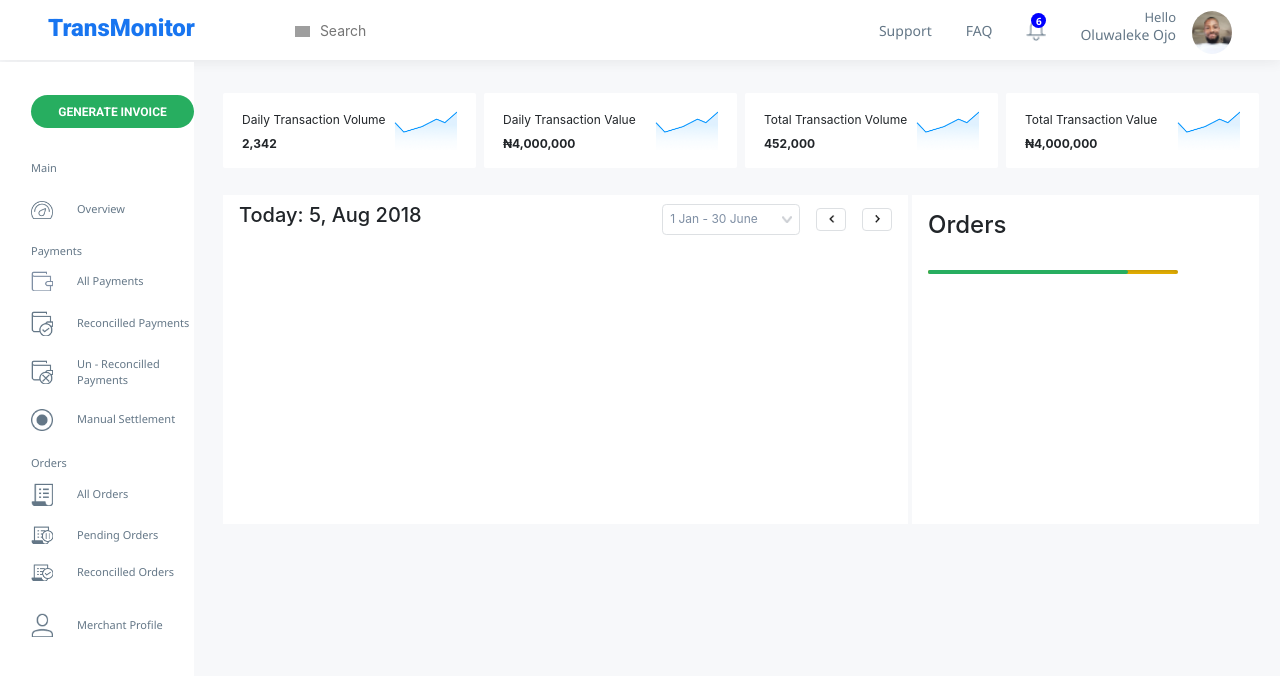
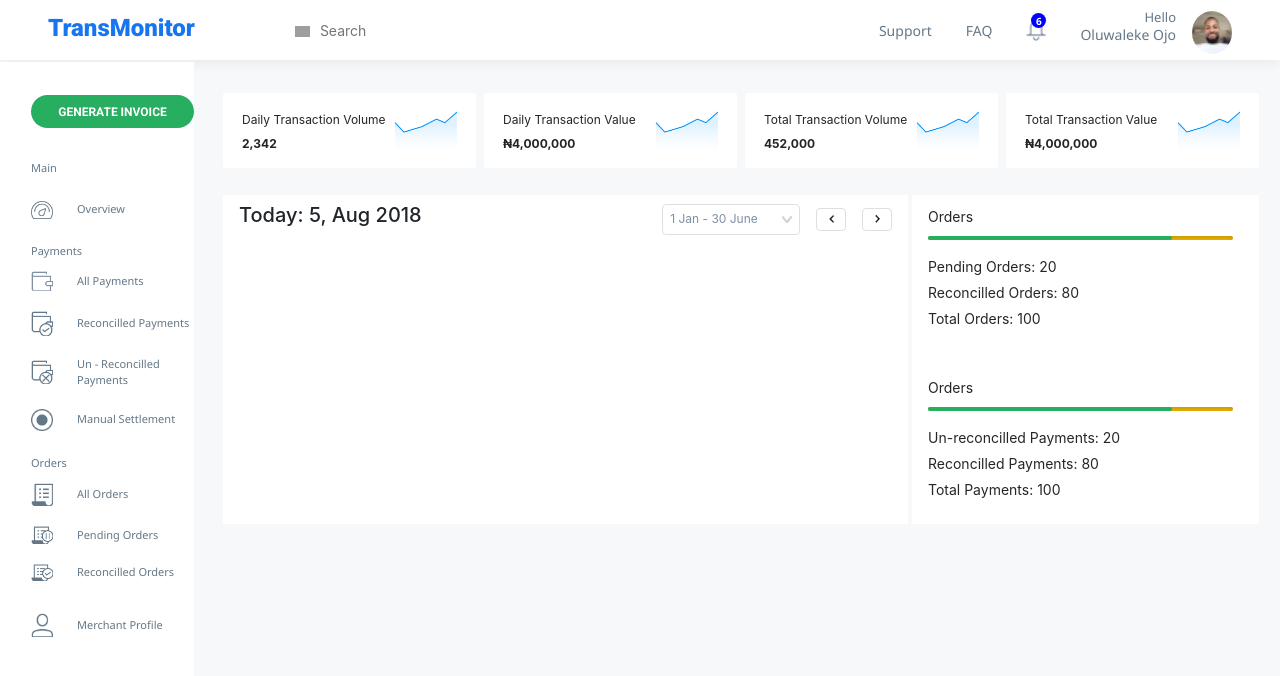
Before and after one commit to wisdomosara/mint, a React (Create React App) app: page / in a window 1280 px wide. Shown: the top 676 px of the page. Built offline with nearby package versions, Linux system fonts and the light colour scheme; grey boxes are pictures that could not be loaded.

Commit message:
finished the progressbar

```diff
--- a/src/App.css
+++ b/src/App.css
@@ -178,16 +178,24 @@ progress[value] {
   /* Reset the default appearance */
   -webkit-appearance: none;
    appearance: none;
-
-  width: 250px;
+  width: 305px;
   height: 4px;
 }
 progress[value]::-webkit-progress-bar {
   background-color: #FDC203;
   border-radius: 2px;
+  margin-top:-15px;
+
   box-shadow: 0 2px 5px rgba(0, 0, 0, 0.25) inset;
 }
 progress[value]::-webkit-progress-value {
   background-color: #27AE60;
   border-radius: 2px;
 }
+.charts-right p{
+  font-size: 14px;
+  color: #262626;
+  margin-top:-5px;
+  margin-bottom: 10px !important;
+  padding: 0 !important
+}
--- a/src/components/Body.jsx
+++ b/src/components/Body.jsx
@@ -85,8 +85,16 @@ export default class Body extends Component {
                         </div>
                     </div>
                     <div className="charts-right p-3">
-                        <h4 className="mb-3">Orders</h4>
-                        <progress className="progress_bar" value="80" max="100"></progress>
+                        <p>Orders</p>
+                        <progress  value="80" max="100"></progress>
+                        <p>Pending Orders: 20</p>
+                        <p>Reconcilled Orders: 80</p>
+                        <p>Total Orders: 100</p>
+                        <p className=" mt-5">Orders</p>
+                        <progress  value="80" max="100"></progress>
+                        <p>Un-reconcilled Payments: 20</p>
+                        <p>Reconcilled Payments: 80</p>
+                        <p>Total Payments: 100</p>
                     </div>
                 </section>
             </div>
```
